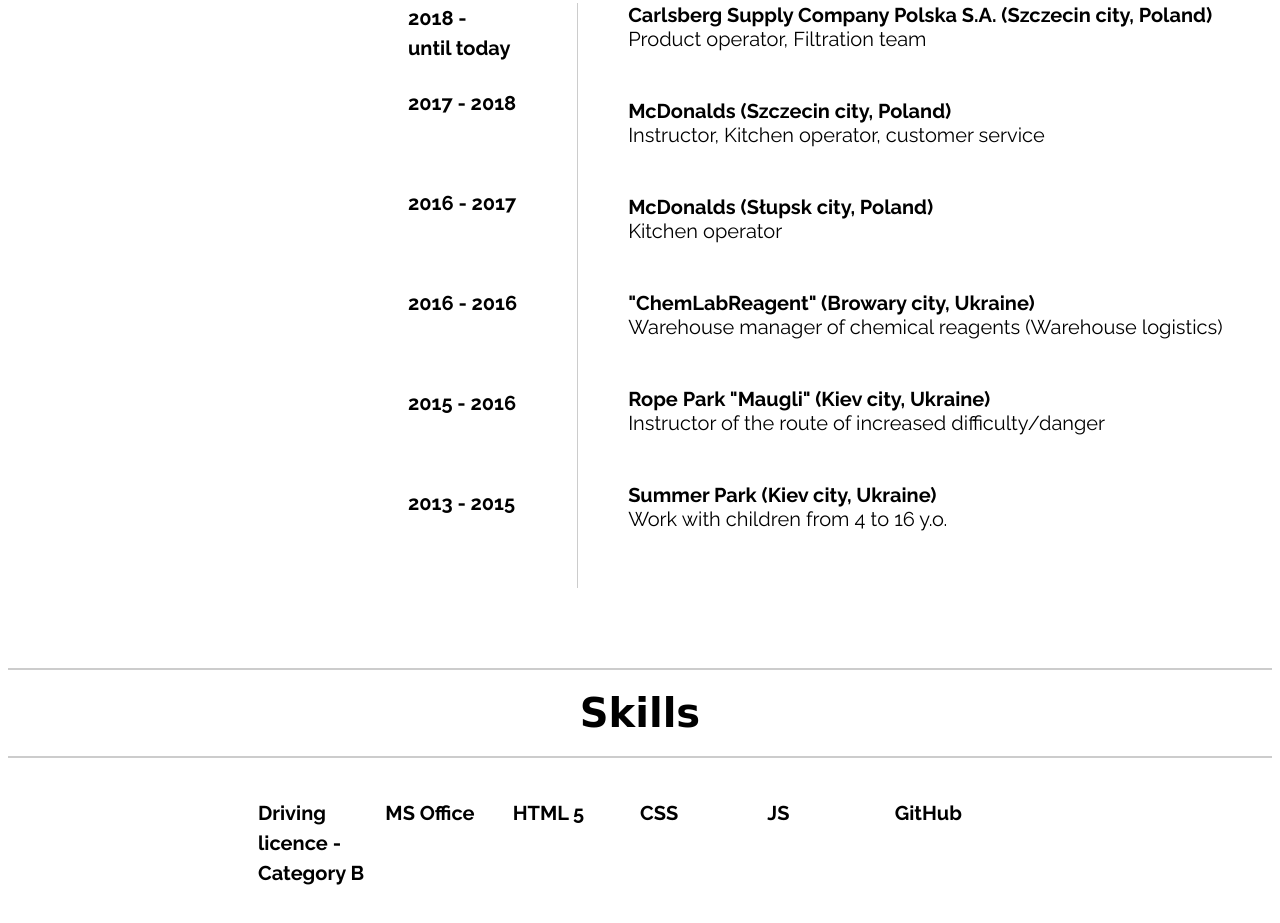
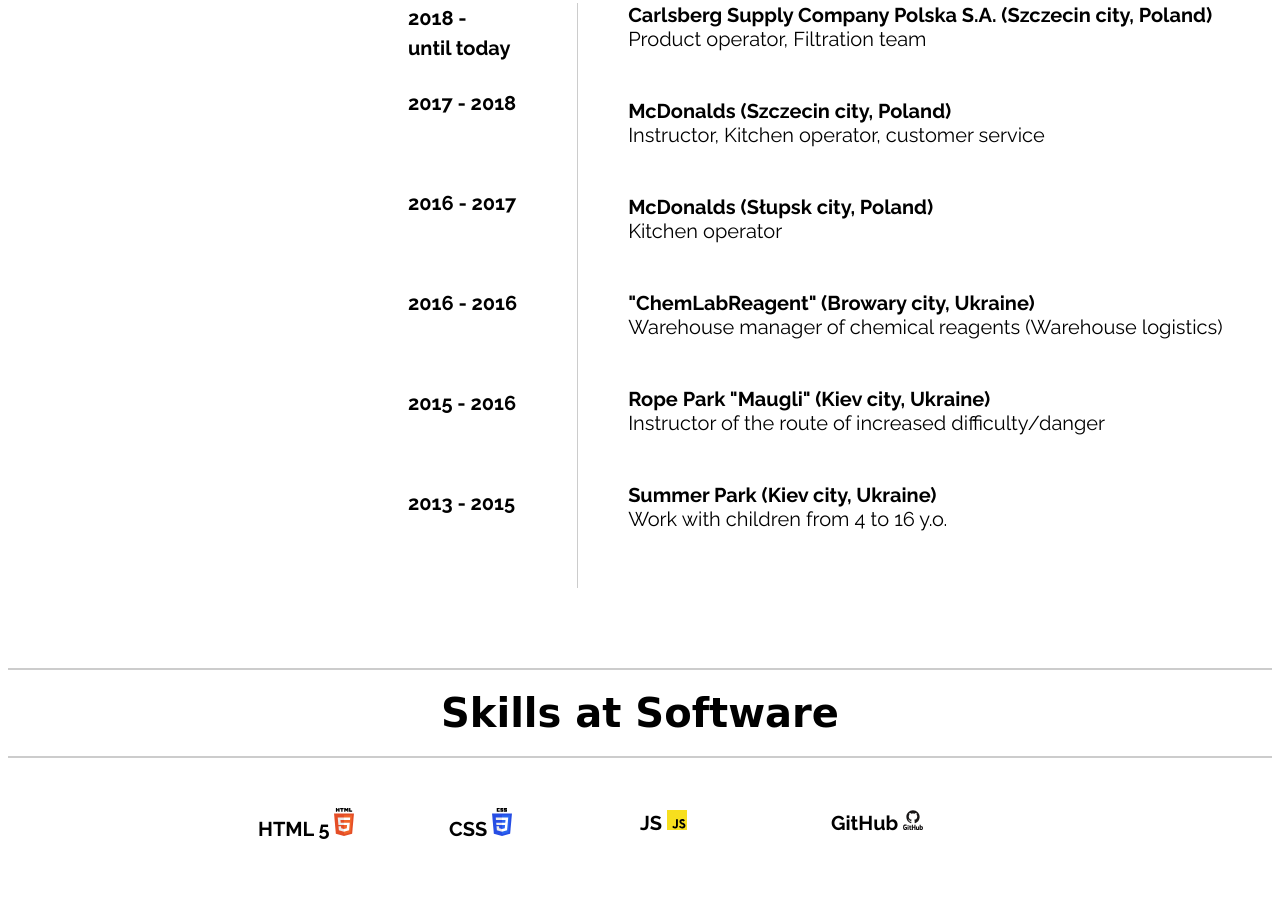
Before and after one commit to intelborand/resume, a plain HTML site: page index.html in a window 1280 px wide. Shown: the part 1585-2508 px from the top of the page. After the commit the page ends 2479 px from the top, so only its background shows below. Drawn offline with Linux system fonts and the light colour scheme; a web font is replaced by a local one.

Commit message:
Add Items

```diff
--- a/index.html
+++ b/index.html
@@ -22,7 +22,6 @@
               <a href="#education" class="nav__link" id="button_link">Education</a>
               <a href="#expierense" class="nav__link" id="button_link">Experience</a>
               <a href="#skills" class="nav__link" id="button_link">Skills</a>
-              <a href="#" class="nav__link" id="button_link">Contact</a>
           </nav>
       </div>
     </div>
@@ -35,7 +34,7 @@
             <img src="Imgs/face.jpg" width="605.33333" alt="" class="face__img">
             <div class="discribe">
                 <h4 class="discribe__name">Andrii Bordakov</h4>
-                <h6 class="discribe__work">Software developer: intern</h6>
+                <h6 class="discribe__work">Software developer: junior</h6>
                 <h6 class="font6">Telephone number:</h6>
                     <p class="paragraph">+48 576 057 520</p>
                 <h6 class="font6">Email:</h6>
@@ -44,7 +43,8 @@
                     <p class="paragraph">Poland, Szczecin city</p>
                 <h6 class="font6">DOB.</h6>
                     <p class="paragraph">1996-04-28</p>
-                <a class="btn" id="contactBtn" href="#">Contact</a>
+                <button class="btn" id="contactBtn">Contact</button>
+                <!-- <a class="btn" id="contactBtn" href="#">Contact</a> -->
             </div>
         </div>
 
@@ -116,15 +116,13 @@
 
 <div class="skills" id="skills">
     <div class="skills__header">
-        <h2 class="skills__header__title">Skills</h2>
+        <h2 class="skills__header__title">Skills at Software</h2>
     </div>
-    <div class="skills_text">
-        <div class="skills_text_li">Driving licence - Category B</div>
-        <div class="skills_text_li">MS Office</div>
-        <div class="skills_text_li">HTML 5</div>
-        <div class="skills_text_li">CSS</div>
-        <div class="skills_text_li">JS</div>
-        <div class="skills_text_li">GitHub</div>
+    <div class="skills_items">
+        <div class="skills_item">HTML 5 <img src="icons/html.svg" width="20"></div>
+        <div class="skills_item">CSS <img src="icons/css.svg" width="20"></div>
+        <div class="skills_item">JS <img src="icons/js.svg" width="20"></div>
+        <div class="skills_item">GitHub <img src="icons/github_descr.svg" width="20"></div>
     </div>
 </div>
 
--- a/js/script.js
+++ b/js/script.js
@@ -1,13 +1,15 @@
 'use strict'
+window.addEventListener('DOMContentLoaded', (e) => {
+  e.preventDefault();
 
-const btnContact = document.querySelector('.btn'),
+  const btnContact = document.querySelector('.btn'),
       expTitle = document.querySelector('.expierense__header__title'),
       aboutMe = document.querySelector('.about-me__subtitle'),
       btnLink = document.querySelectorAll('.button_link'),
       containerLink = document.querySelector('.container_link');
 
 
-jQuery(document).ready(function() {
+  jQuery(document).ready(function() {
     var btn = $('#buttonUp');
 
     $(window).scroll(function() {
@@ -22,4 +24,6 @@ jQuery(document).ready(function() {
         e.preventDefault();
         $('html, body').animate({scrollTop:0}, '300');
     });
+  });
+
 });
--- a/style.css
+++ b/style.css
@@ -158,7 +158,7 @@ p {
     text-decoration: none;
     background-color: #000;
     padding: 15px;
-    border-radius: 30px;
+    border-radius: 15px;
     -webkit-box-shadow: 0px 5px 1px #666666;
     box-shadow: 0px 5px 1px #666666;
     margin: 20px 0 0 0;
@@ -385,8 +385,8 @@ p {
 }
 
 
-.skills_text {
-    padding: 40px 250px 60px;
+.skills_items {
+    margin: 50px 250px 50px;
     display: flex;
     flex-direction: row;
     justify-content: space-between;
@@ -394,12 +394,14 @@ p {
 
 }
 
-.skills_text_li {
-  width: 33.3333%;
+
+.skills_item {
+  width: 100%;
   font-family: 'Raleway', sans-serif;
   font-size: 20px;
   font-weight: 600;
   line-height: 30px;
+
 }
 
 /* Button to UP */
```
Also changed, not shown: icons/css.svg (added), icons/github_descr.svg (added), icons/html.svg (added), icons/js.svg (added).
